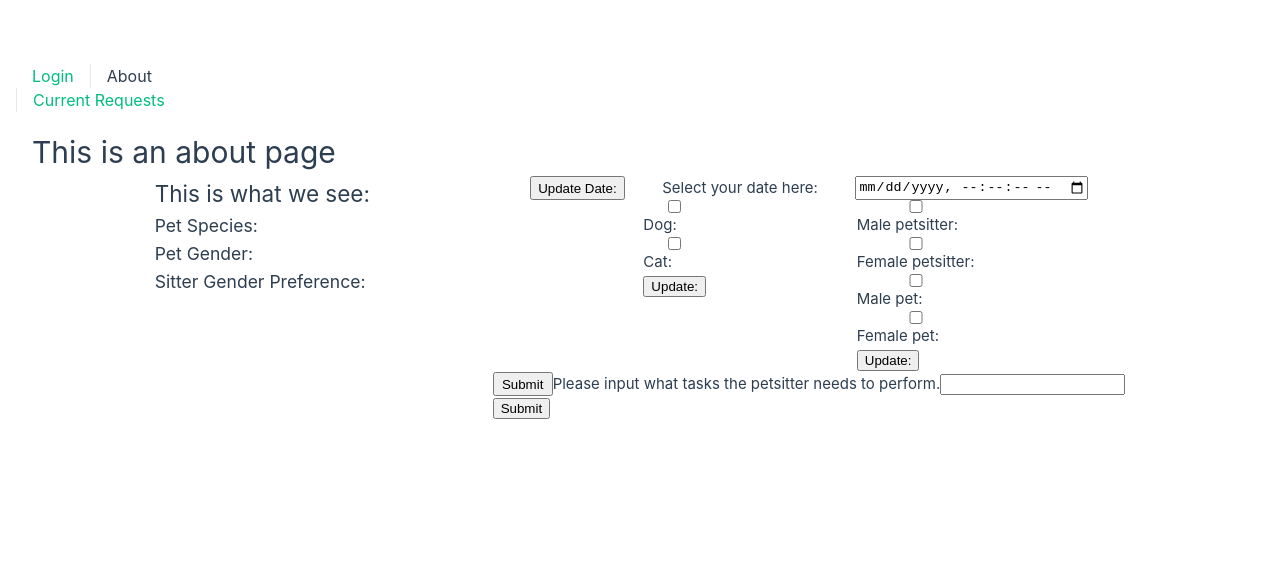
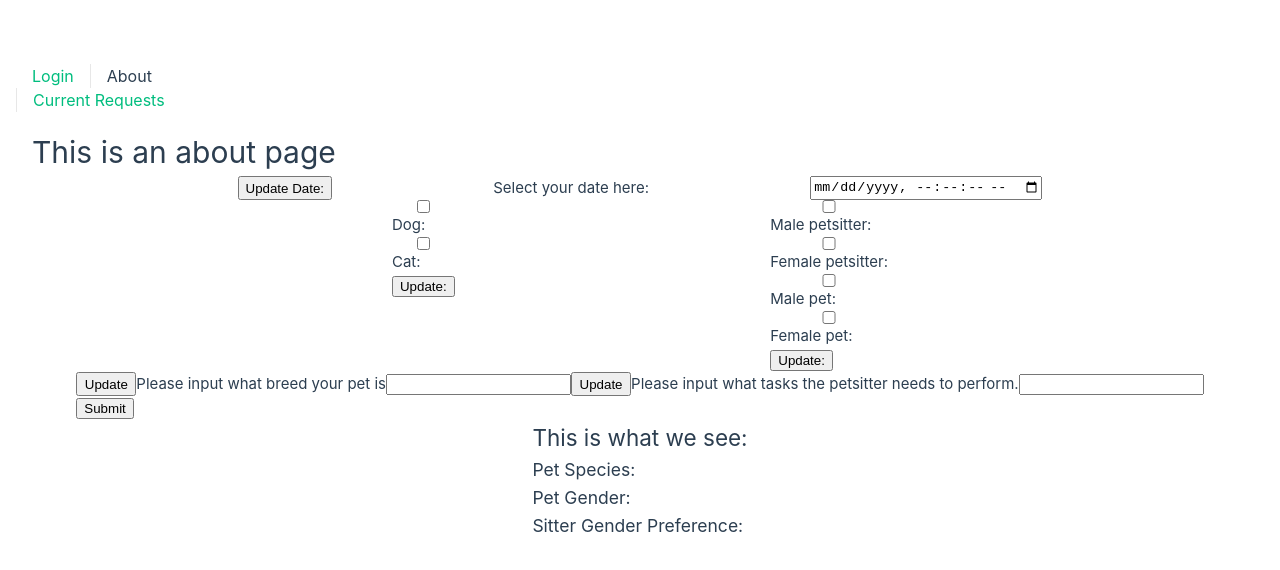
Before and after one commit to staten-island-tech/sql-project-ldr, a Vue app in the folder sql-project/: page /requests in a window 1280 px wide. Shown: the top 570 px of the page. Built offline with nearby package versions, Linux system fonts and the light colour scheme; no server answers; the database is empty.

Commit message:
breed input

```diff
--- a/sql-project/src/components/templates/InputBars.vue
+++ b/sql-project/src/components/templates/InputBars.vue
@@ -1,10 +1,11 @@
 <script>
 export default {
   name: 'InputBar',
-  emits: ['updateTasks'],
+  emits: ['updateTasks', 'updateBreed'],
   data() {
     return {
-      rawData: ''
+      rawData: '',
+      petBreed: ''
     }
   },
   methods: {
@@ -13,6 +14,11 @@ export default {
       let array = rawData.split(',')
       console.log(array)
       this.$emit('updateTasks', array)
+    },
+    recordBreed: function () {
+      let Breed = this.petBreed
+      console.log(Breed)
+      this.$emit('updateBreed', Breed)
     }
   }
 }
@@ -24,7 +30,12 @@ export default {
       <label for="input">Please input what tasks the petsitter needs to perform.</label>
       <input type="text" id="input" name="input" required v-model="rawData" />
     </div>
-    <button class="submit" @click="recordData">Submit</button>
+    <button class="submit" @click="recordData">Update</button>
+    <div class="input">
+      <label for="petBreed">Please input what breed your pet is</label>
+      <input type="text" id="petBreed" name="petBreed" required v-model="petBreed" />
+    </div>
+    <button class="submit" @click="recordBreed">Update</button>
   </div>
 </template>
 
--- a/sql-project/src/views/CreateRequestsView.vue
+++ b/sql-project/src/views/CreateRequestsView.vue
@@ -16,6 +16,7 @@ export default {
     return {
       date: '',
       petGender: '',
+      breed: '',
       sitterGender: '',
       pet: '',
       toDo: '',
@@ -25,16 +26,18 @@ export default {
   methods: {
     submitted: async function () {
       let pet = this.checkPet(this.pet)
-      const { error } = await supabase.from(pet).insert({
-        customerId: '',
-        time_called: new Date(),
-        appointed_time: this.date,
-        pet_gender: this.petGender,
-        todo_list: this.toDo,
-        pet_breed: '',
-        preference_sitter_gender: this.sitterGender,
-        customer_username: this.user.user
-      })
+      const { data, error } = await supabase.from(pet).insert([
+        {
+          customerId: '34343',
+          appointed_time: this.date,
+          pet_gender: this.petGender,
+          todo_list: this.toDo,
+          pet_breed: 'e',
+          preference_sitter_gender: this.sitterGender,
+          customer_username: this.user.user
+        }
+      ])
+      console.log(this.date, this.petGender, this.toDo, this.sitterGender, this.user.user)
     },
     genders: function (sitterPreference, petGender) {
       console.log(sitterPreference, petGender)
@@ -55,11 +58,15 @@ export default {
       console.log(tasks)
       this.toDo = tasks
     },
+    breed: function (breed) {
+      console.log(breed)
+      this.breed = breed
+    },
     checkPet: function (pet) {
-      if (pet === 'Dog sitters') {
-        return 'dog'
-      } else if (pet === 'Cat sitters') {
-        return 'cat'
+      if (pet === 'Dog') {
+        return 'DogSitters'
+      } else if (pet === 'Cat') {
+        return 'CatSitters'
       } else {
         return 'error'
       }
@@ -80,7 +87,7 @@ export default {
           <CheckBoxes @updateGenders="genders" @updatePets="petSpecies" />
         </div>
         <div class="inputBar">
-          <InputBar @updateTasks="tasks" />
+          <InputBar @updateTasks="tasks" @updateBreed="breed" />
         </div>
         <div class="submit">
           <button class="submit" v-on:click="submitted">Submit</button>
```
